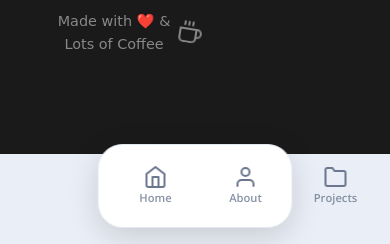
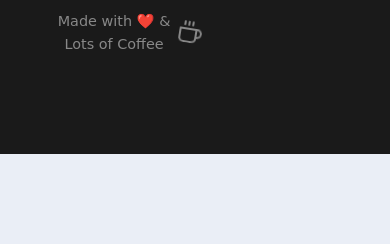
Before and after one commit to Sakethphaneendra/SakethPhaneendra.dev, a plain HTML site: page index.html in a window 390 px wide. Shown: the part 5847-6091 px from the top of the page. Drawn offline with nearby package versions, Linux system fonts and the light colour scheme; animation ran at ten frames a second.

Commit message:
Removed The Circlar Text Error from HomePage

```diff
--- a/index.html
+++ b/index.html
@@ -166,6 +166,7 @@
     </noscript>
 
     <link rel="shortcut icon" href="/SP Logo.webp" type="image/x-icon">
+    <link rel="shortcut icon" href="/SakethPhaneendra.dev/SP Logo.webp" type="image/x-icon">
 </head>
 
 <body>
@@ -231,34 +232,6 @@
 
 
     <!-- Mobile Bottom Navigation -->
-    <nav class="mobile-navbar">
-        <ul class="mobile-navbar__menu">
-            <li class="mobile-navbar__item">
-                <a href="#" class="mobile-navbar__link">
-                    <i data-feather="home"></i>
-                    <span>Home</span>
-                </a>
-            </li>
-            <li class="mobile-navbar__item">
-                <a href="#" class="mobile-navbar__link">
-                    <i data-feather="user"></i>
-                    <span>About</span>
-                </a>
-            </li>
-            <li class="mobile-navbar__item">
-                <a href="#projects" class="mobile-navbar__link">
-                    <i data-feather="folder"></i>
-                    <span>Projects</span>
-                </a>
-            </li>
-            <li class="mobile-navbar__item">
-                <a href="#" class="mobile-navbar__link">
-                    <i data-feather="file-text"></i>
-                    <span>Resume</span>
-                </a>
-            </li>
-        </ul>
-    </nav>
 
     <!-- Hero Section -->
     <section class="hero-section">
@@ -495,24 +468,6 @@
             <i data-feather="code" class="mobile-terminal-icon"></i>
         </div>
 
-
-        <!-- Circular Text Animation -->
-        <!-- <div class="ellipse">
-            <svg viewBox="0 0 200 200" xmlns="http://www.w3.org/2000/svg">
-                <defs>
-                    <path id="circle-path" d="M 100, 100 m -75, 0 a 75,75 0 1,1 150,0 a 75,75 0 1,1 -150,0" fill="none" />
-                </defs>
-                <text>
-                    <textPath href="#circle-path" startOffset="0%">
-                        Scroll Down • Explore • Projects • Work •
-                    </textPath>
-                </text>
-            </svg>
-            Animated Arrow in Center -->
-        <!-- <div class="center-arrow">
-                <i data-feather="arrow-down"></i>
-            </div> -->
-        <!-- </div>  -->
     </section>
 
     <!-- Modern Dark Portfolio Section -->
```
